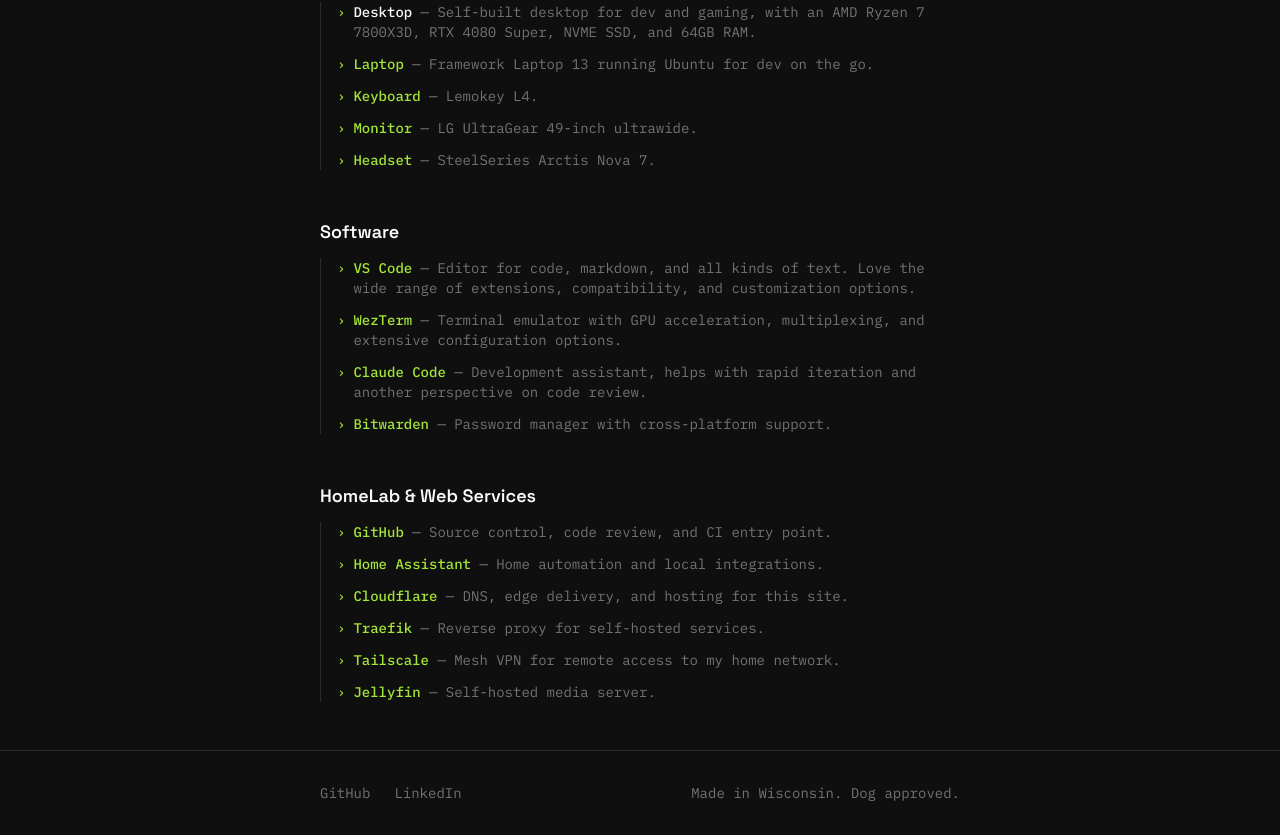
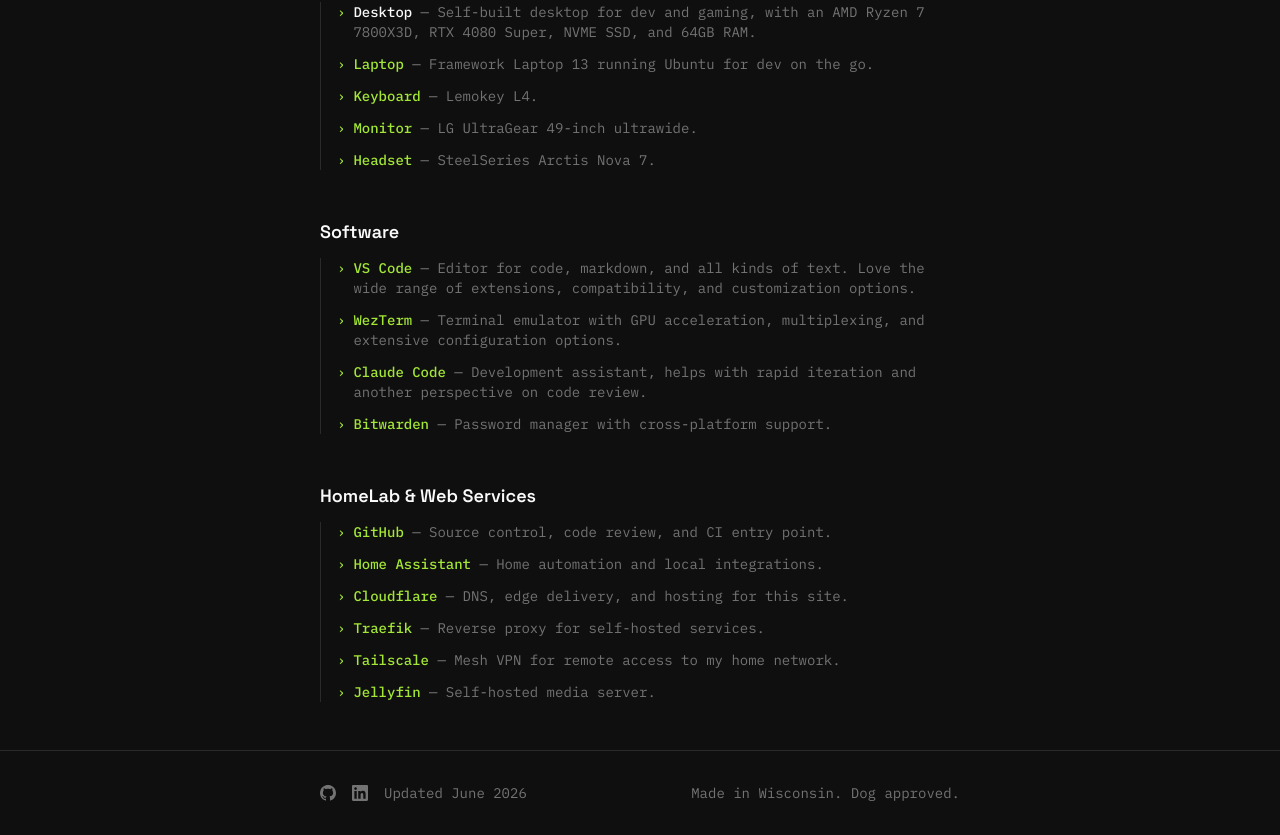
Before and after one commit to AndrewWeinmann/andrewweinmann.dev, a React (Vite) app: page /uses in a window 1280 px wide. Shown: the part 227-1062 px from the top of the page. Built offline with nearby package versions, Linux system fonts and the light colour scheme.

Commit message:
feat: replace footer text links with icons, add last-updated date
GitHub and LinkedIn links now use inline SVG icons; "Updated June 2026"
added to footer alongside the icons.

```diff
--- a/src/components/external-link.tsx
+++ b/src/components/external-link.tsx
@@ -3,12 +3,24 @@
 interface ExternalLinkProps {
 	href: string;
 	className?: string;
+	"aria-label"?: string;
 	children: ReactNode;
 }
 
-export default function ExternalLink({ href, className, children }: ExternalLinkProps) {
+export default function ExternalLink({
+	href,
+	className,
+	"aria-label": ariaLabel,
+	children,
+}: ExternalLinkProps) {
 	return (
-		<a href={href} target="_blank" rel="noopener noreferrer" className={className}>
+		<a
+			href={href}
+			target="_blank"
+			rel="noopener noreferrer"
+			className={className}
+			aria-label={ariaLabel}
+		>
 			{children}
 		</a>
 	);
--- a/src/components/layout.tsx
+++ b/src/components/layout.tsx
@@ -3,6 +3,22 @@
 import Nav from "./nav.tsx";
 
 const footerLinkClass = "hover:text-accent transition-colors";
+
+function GitHubIcon() {
+	return (
+		<svg viewBox="0 0 24 24" width="16" height="16" fill="currentColor" aria-hidden="true">
+			<path d="M12 0c-6.626 0-12 5.373-12 12 0 5.302 3.438 9.8 8.207 11.387.599.111.793-.261.793-.577v-2.234c-3.338.726-4.033-1.416-4.033-1.416-.546-1.387-1.333-1.756-1.333-1.756-1.089-.745.083-.729.083-.729 1.205.084 1.839 1.237 1.839 1.237 1.07 1.834 2.807 1.304 3.492.997.107-.775.418-1.305.762-1.604-2.665-.305-5.467-1.334-5.467-5.931 0-1.311.469-2.381 1.236-3.221-.124-.303-.535-1.524.117-3.176 0 0 1.008-.322 3.301 1.23.957-.266 1.983-.399 3.003-.404 1.02.005 2.047.138 3.006.404 2.291-1.552 3.297-1.23 3.297-1.23.653 1.653.242 2.874.118 3.176.77.84 1.235 1.911 1.235 3.221 0 4.609-2.807 5.624-5.479 5.921.43.372.823 1.102.823 2.222v3.293c0 .319.192.694.801.576 4.765-1.589 8.199-6.086 8.199-11.386 0-6.627-5.373-12-12-12z" />
+		</svg>
+	);
+}
+
+function LinkedInIcon() {
+	return (
+		<svg viewBox="0 0 24 24" width="16" height="16" fill="currentColor" aria-hidden="true">
+			<path d="M20.447 20.452h-3.554v-5.569c0-1.328-.027-3.037-1.852-3.037-1.853 0-2.136 1.445-2.136 2.939v5.667H9.351V9h3.414v1.561h.046c.477-.9 1.637-1.85 3.37-1.85 3.601 0 4.267 2.37 4.267 5.455v6.286zM5.337 7.433c-1.144 0-2.063-.926-2.063-2.065 0-1.138.92-2.063 2.063-2.063 1.14 0 2.064.925 2.064 2.063 0 1.139-.925 2.065-2.064 2.065zm1.782 13.019H3.555V9h3.564v11.452zM22.225 0H1.771C.792 0 0 .774 0 1.729v20.542C0 23.227.792 24 1.771 24h20.451C23.2 24 24 23.227 24 22.271V1.729C24 .774 23.2 0 22.222 0h.003z" />
+		</svg>
+	);
+}
 
 export default function Layout() {
 	return (
@@ -13,16 +29,22 @@
 			</main>
 			<footer className="border-t border-border py-8">
 				<div className="max-w-2xl mx-auto px-4 flex items-center justify-between text-sm text-muted">
-					<div className="flex gap-6">
-						<ExternalLink href="https://github.com/andrewweinmann" className={footerLinkClass}>
-							GitHub
+					<div className="flex items-center gap-4">
+						<ExternalLink
+							href="https://github.com/andrewweinmann"
+							className={footerLinkClass}
+							aria-label="GitHub"
+						>
+							<GitHubIcon />
 						</ExternalLink>
 						<ExternalLink
 							href="https://www.linkedin.com/in/andrew-weinmann-1101/"
 							className={footerLinkClass}
+							aria-label="LinkedIn"
 						>
-							LinkedIn
+							<LinkedInIcon />
 						</ExternalLink>
+						<span>Updated June 2026</span>
 					</div>
 					<span>Made in Wisconsin. Dog approved.</span>
 				</div>
```
